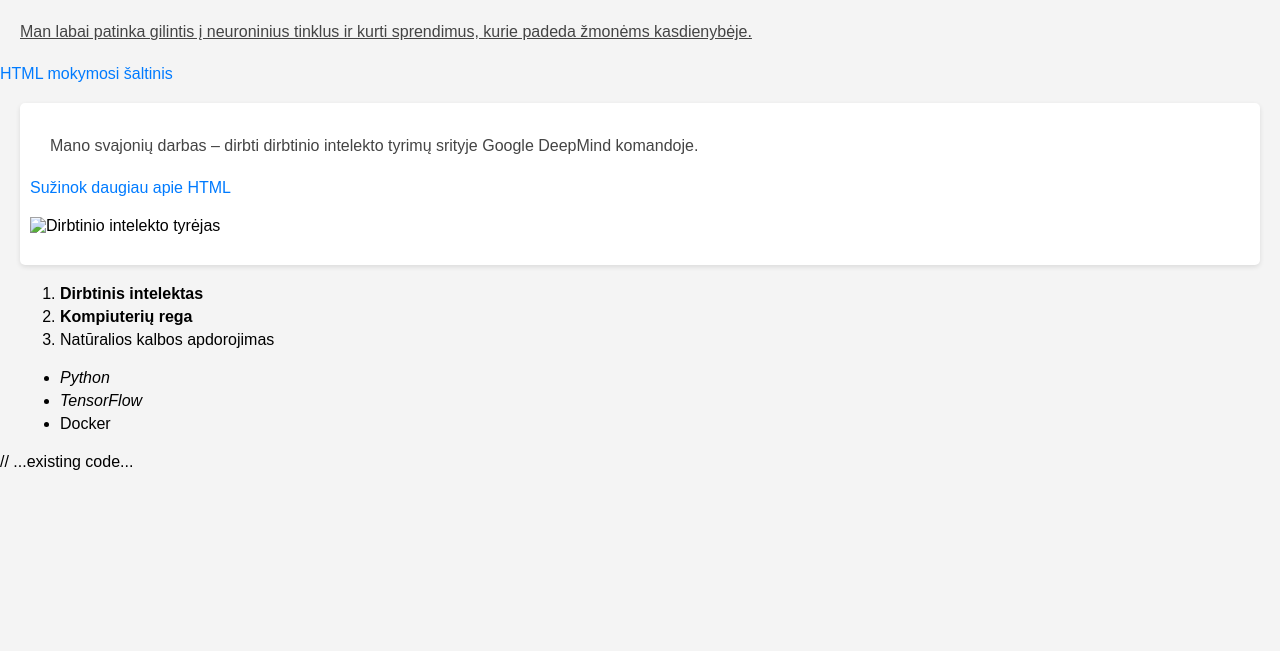
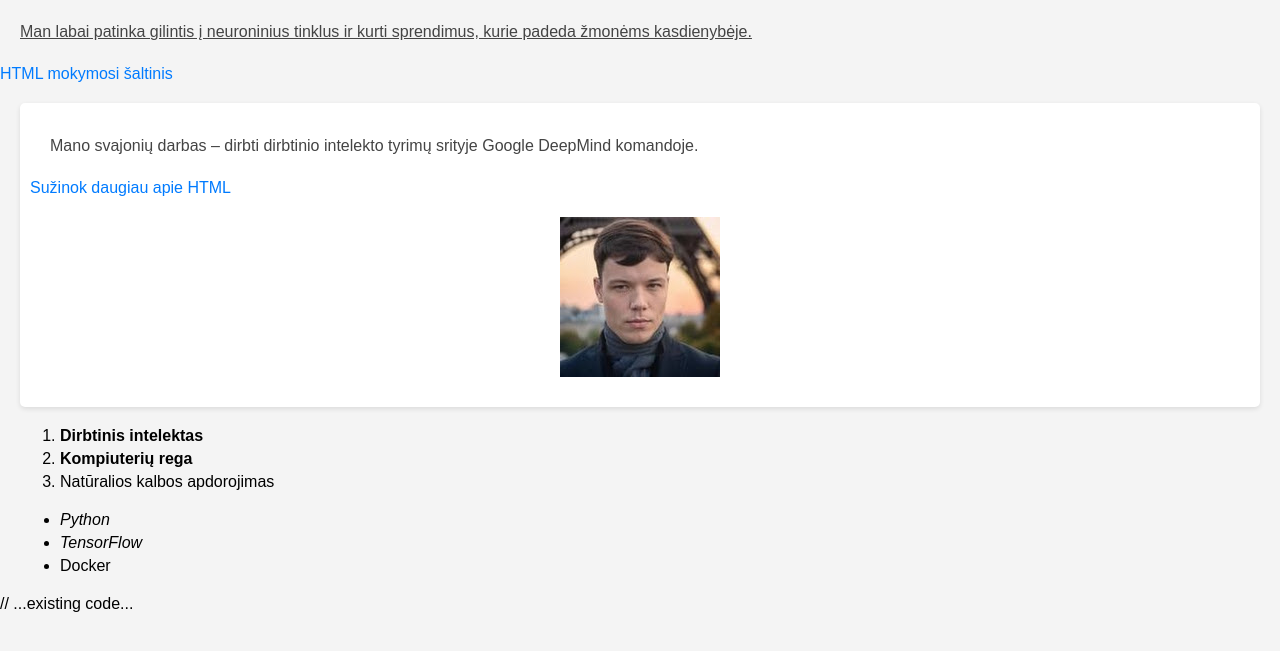
Before and after one commit to asakaulas/asakakaulas.github.io, a plain HTML site: page index.html in a window 1280 px wide. Shown: the part 115-766 px from the top of the page. Drawn offline with Linux system fonts and the light colour scheme.

Commit message:
Add files via upload

```diff
--- a/index.html
+++ b/index.html
@@ -25,7 +25,7 @@
     <div>
         <p>Mano svajonių darbas – dirbti dirbtinio intelekto tyrimų srityje Google DeepMind komandoje.</p>
         <a href="https://www.w3schools.com/html/" target="_blank" rel="noopener">Sužinok daugiau apie HTML</a>
-        <img src="images/svajoniu_darbas.jpg" alt="Dirbtinio intelekto tyrėjas">
+        <img src="images/manonuotrauka.jpg" alt="Dirbtinio intelekto tyrėjas">
     </div>
 
     <!-- Numeruotas sąrašas (privaloma) su <strong> ir <b> (papildoma) -->
```
Also changed, not shown: images/manonuotrauka.jpg (added).
